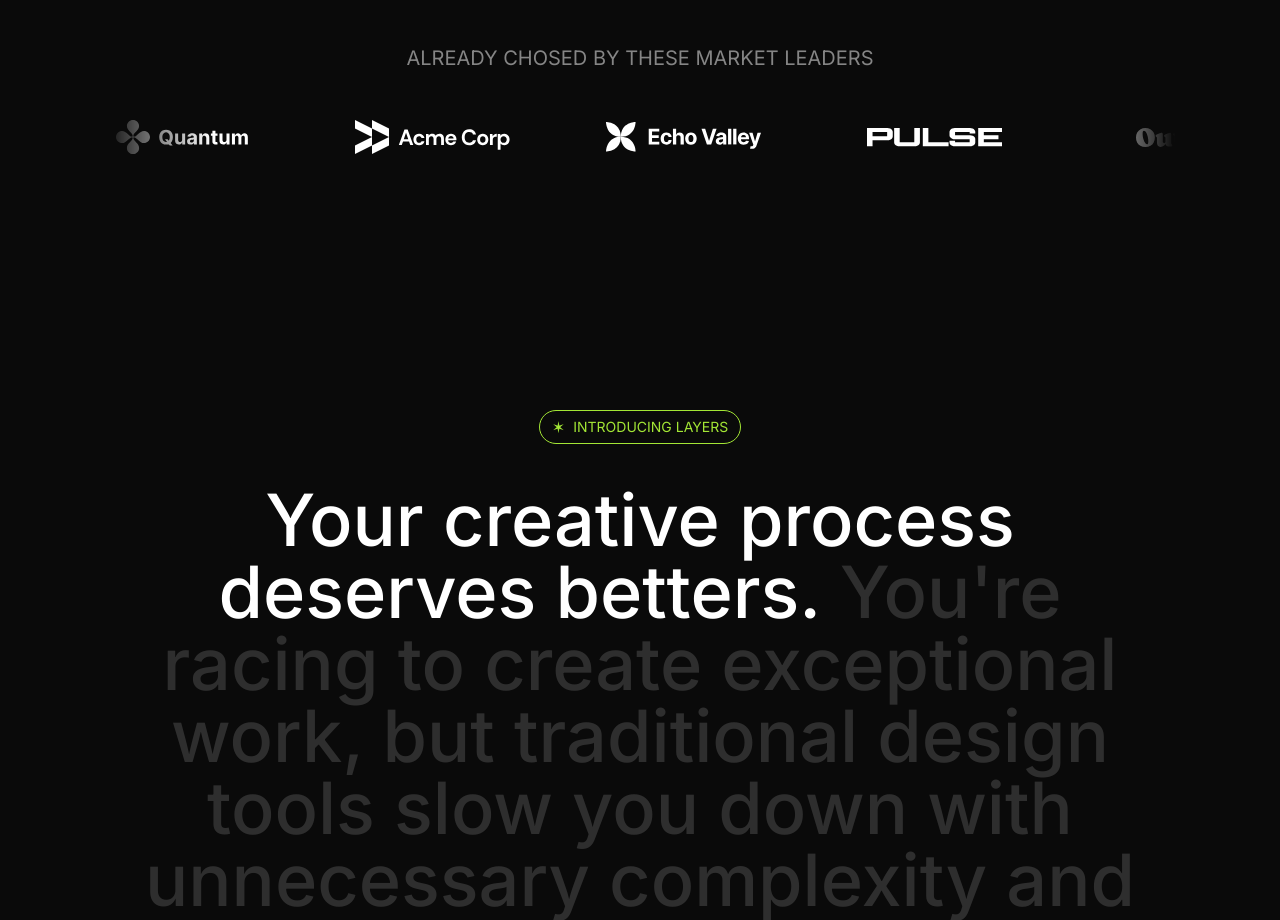
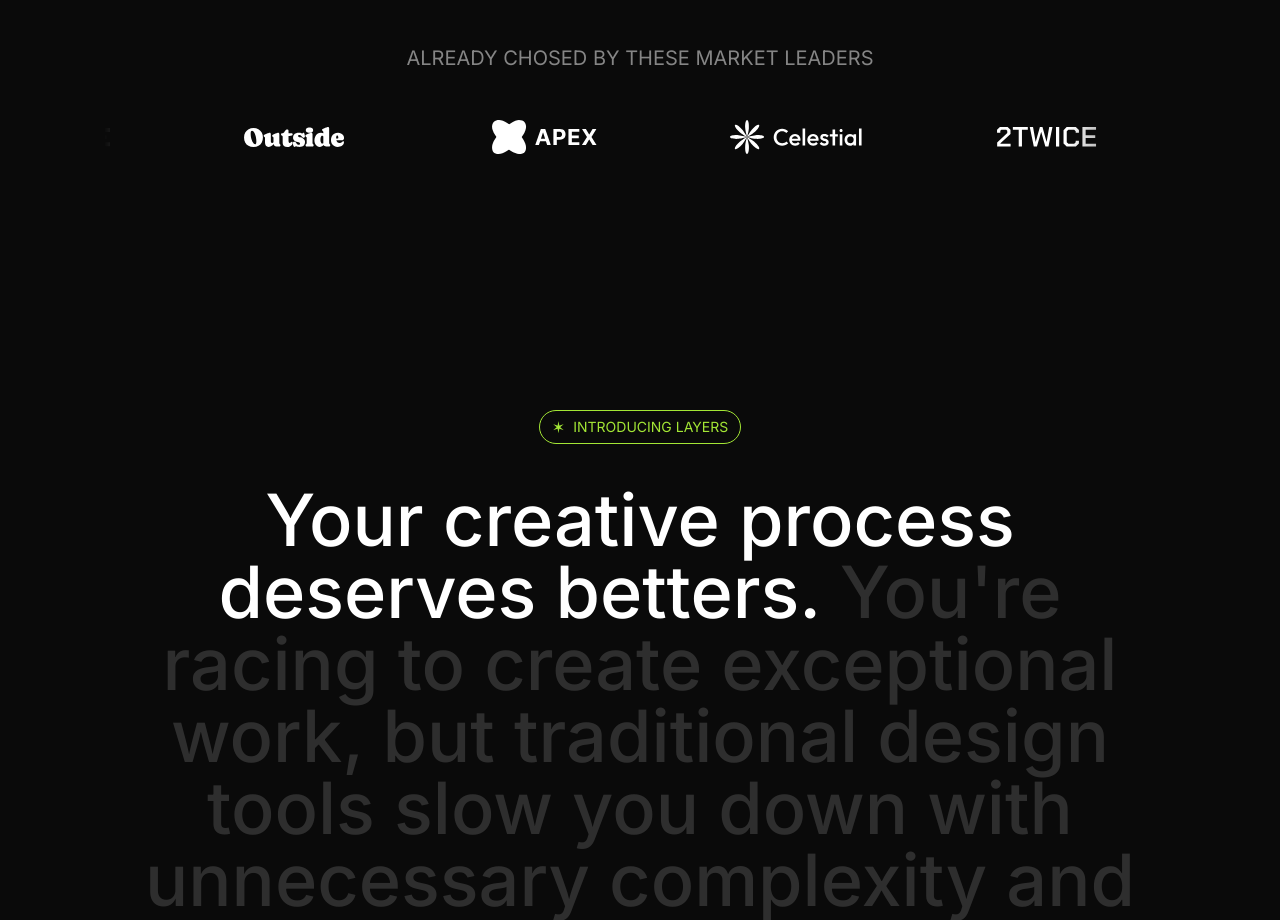
Before and after one commit to ArthurFialho/ui-saas, a Next.js app: page / in a window 1280 px wide. Shown: the part 840-1760 px from the top of the page. Built offline with nearby package versions, Linux system fonts and the light colour scheme.

Commit message:
feat:adding move animation in LogoTicker section

```diff
--- a/src/sections/LogoTicker.tsx
+++ b/src/sections/LogoTicker.tsx
@@ -1,3 +1,5 @@
+"use client";
+
 import quantumLogo from "@/assets/images/quantum.svg";
 import acmeLogo from "@/assets/images/acme-corp.svg";
 import echoValleyLogo from "@/assets/images/echo-valley.svg";
@@ -7,6 +9,8 @@
 import celestialLogo from "@/assets/images/celestial.svg";
 import twiceLogo from "@/assets/images/twice.svg";
 import Image from "next/image";
+import { Fragment } from "react";
+import { motion } from "framer-motion";
 
 const logos = [
     { name: "Quantum", image: quantumLogo },
@@ -26,8 +30,20 @@
                 <h3 className="text-center uppercase text-white/50 text-xl">
                     Already Chosed by These Market Leaders
                 </h3>
-                <div className="overflow-hidden mt-12 [mask-image:linear-gradient(to_right,transparent,black_10%,black_90%,transparent)]">
-                    <div className="flex gap-24 pr-24">
+                <div className="flex overflow-hidden mt-12 [mask-image:linear-gradient(to_right,transparent,black_10%,black_90%,transparent)]">
+                    <motion.div
+                        animate={{
+                            x: "-50%",
+                        }}
+                        transition={{
+                            duration: 15,
+                            ease: "linear",
+                            repeat: Infinity,
+                        }}
+                        className="flex hover:stop flex-none gap-24 pr-24"
+                    >
+                        {Array.from({ length: 2 }).map((_, i) => (
+                            <Fragment>
                                 {logos.map((logo) => (
                                     <Image
                                         src={logo.image}
@@ -35,7 +51,9 @@
                                         alt={logo.name}
                                     />
                                 ))}
-                    </div>
+                            </Fragment>
+                        ))}
+                    </motion.div>
                 </div>
             </div>
         </section>
```
Lines whose indentation alone changed are shown as unchanged.
